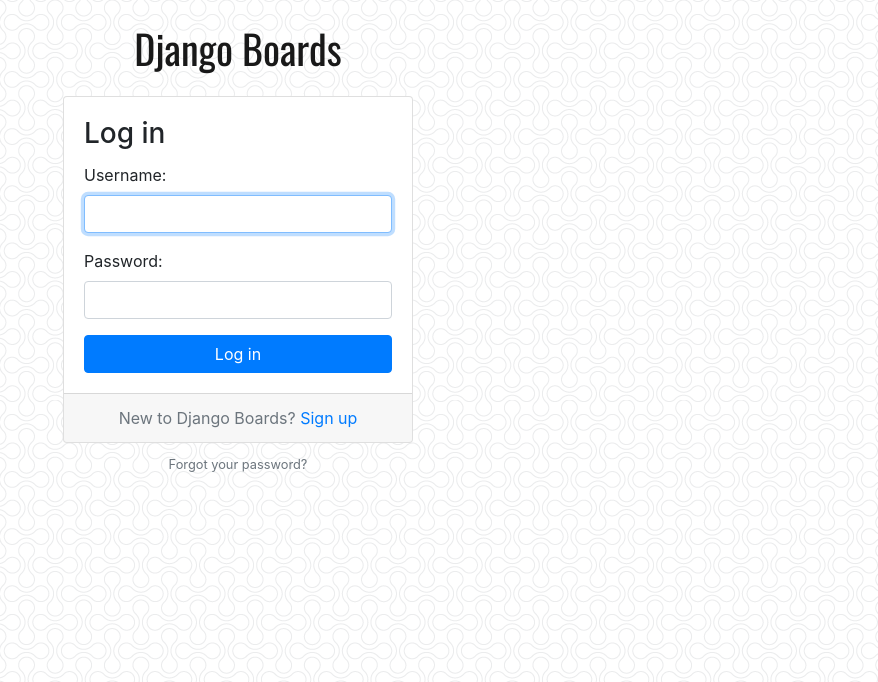
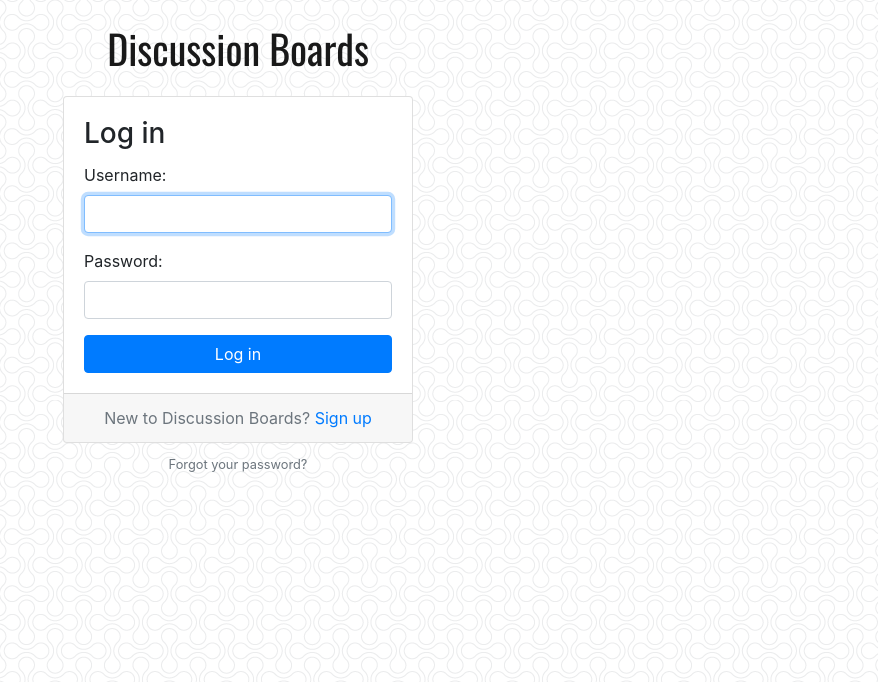
Before and after one commit to jarioksanen/blog_website, a Django app: page /login/?next=/boards/1/new/ in a window 1280 px wide. Shown: the top 682 px of the page, without its empty margins (402-1280 px from the left). Run offline with Django 3.2, Linux system fonts and the light colour scheme; some libraries are stand-ins or nearby versions.

Commit message:
Renamed Django Boards to Discussion Boards

```diff
--- a/templates/base.html
+++ b/templates/base.html
@@ -13,7 +13,7 @@
 
       <nav class="navbar navbar-expand-sm navbar-dark bg-dark">
         <div class="container">
-          <a class="navbar-brand" href="{% url 'home' %}">Django Boards</a>
+          <a class="navbar-brand" href="{% url 'home' %}">Discussion Boards</a>
           <button class="navbar-toggler" type="button" data-toggle="collapse" data-target="#mainMenu" aria-controls="mainMenu" aria-expanded="false" aria-label="Toggle navigation">
             <span class="navbar-toggler-icon"></span>
           </button>
--- a/templates/base_accounts.html
+++ b/templates/base_accounts.html
@@ -9,7 +9,7 @@
 {% block body %}
   <div class="container">
     <h1 class="text-center logo my-4">
-      <a href="{% url 'home' %}">Django Boards</a>
+      <a href="{% url 'home' %}">Discussion Boards</a>
     </h1>
     {% block content %}
     {% endblock %}
--- a/templates/login.html
+++ b/templates/login.html
@@ -1,6 +1,6 @@
 {% extends 'base_accounts.html' %}
 
-{% block title %}Log in to Django Boards{% endblock %}
+{% block title %}Log in to Discussion Boards{% endblock %}
 
 {% block content %}
   <div class="row justify-content-center">
@@ -16,7 +16,7 @@
           </form>
         </div>
         <div class="card-footer text-muted text-center">
-          New to Django Boards? <a href="{% url 'signup' %}">Sign up</a>
+          New to Discussion Boards? <a href="{% url 'signup' %}">Sign up</a>
         </div>
       </div>
       <div class="text-center py-2">
--- a/templates/password_reset_email.html
+++ b/templates/password_reset_email.html
@@ -4,7 +4,7 @@ Someone asked for a password reset for the email address {{ email }}.
 Follow the link below:
 {{ protocol }}://{{ domain }}{% url 'password_reset_confirm' uidb64=uid token=token %}
 
-In case you forgot your Django Boards username: {{ user.username }}
+In case you forgot your Discussion Boards username: {{ user.username }}
 
 If clicking the link above doesn't work, please copy and paste the URL
 in a new browser window instead.
@@ -16,4 +16,4 @@ disregard this email.
 
 Thanks,
 
-The Django Boards Team
+The Discussion Boards Team
--- a/templates/password_reset_subject.txt
+++ b/templates/password_reset_subject.txt
@@ -1 +1 @@
-[Django Boards] Please reset your password
+[Discussion Boards] Please reset your password
--- a/templates/signup.html
+++ b/templates/signup.html
@@ -1,6 +1,6 @@
 {% extends 'base_accounts.html' %}
 
-{% block title %}Sign up to Django Boards{% endblock %}
+{% block title %}Sign up to Discussion Boards{% endblock %}
 
 {% block content %}
   <div class="row justify-content-center">
```
Also changed, not shown: accounts/tests/test_mail_password_reset.py (+1 -1 lines).
